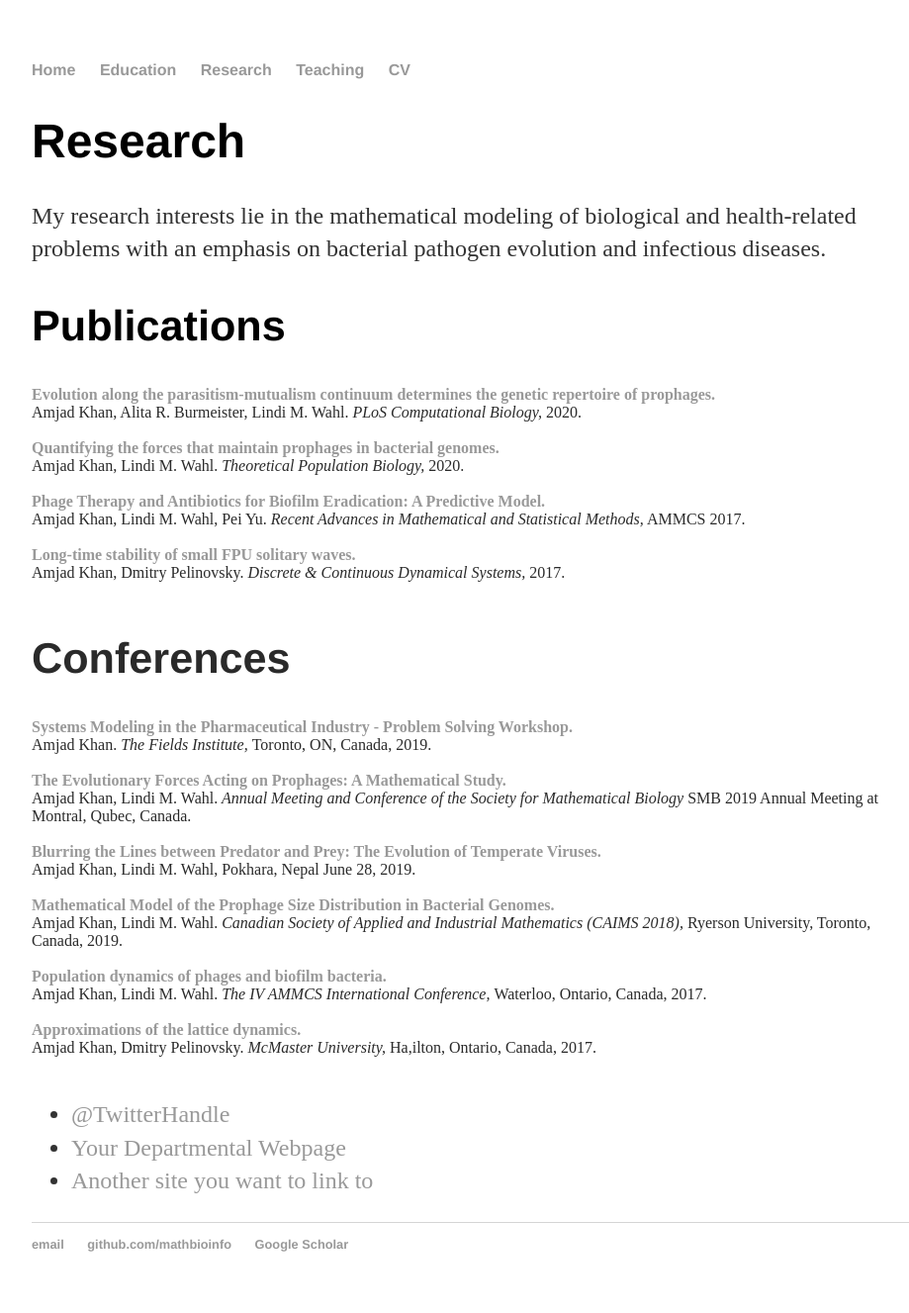
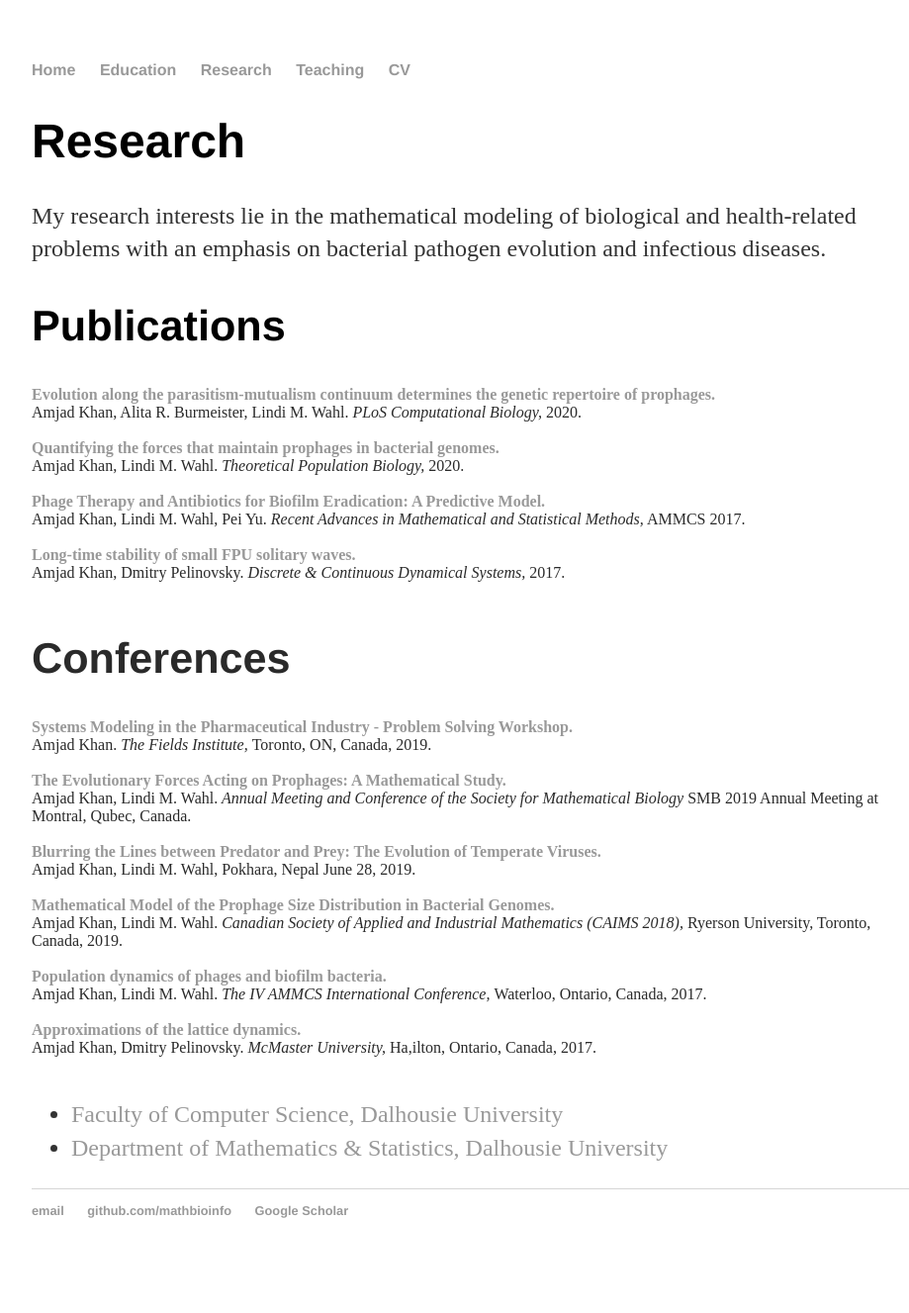
Before and after one commit to MathBioInfo/amjadkhan, a Jekyll site: the page built from Research/index.html, in a window 1280 px wide. Shown: the whole page at 99% size, without its empty margins (160-1079 px from the left). Built offline with Jekyll 4.4.1, drawn with Linux system fonts in a browser that asks for light colours; after the commit the page ends 1293 px from its top, so only the background shows below that.

Commit message:
Update index.html

```diff
--- a/Research/index.html
+++ b/Research/index.html
@@ -62,8 +62,7 @@
 	</font><br /><br /><font color="#2a2a2a" size="3">
 
 			<ul class="contacts">
-				<li><a href="#">@TwitterHandle</a></li>
-				<li><a href="#">Your Departmental Webpage</a></li>
-				<li><a href="#">Another site you want to link to</a></li>
+				<li><a href="https://www.dal.ca/faculty/computerscience.html">Faculty of Computer Science, Dalhousie University</a></li>
+				<li><a href="https://www.dal.ca/faculty/science/math-stats.html">Department of Mathematics & Statistics, Dalhousie University</a></li>
 				</ul>
 		</div>
```
